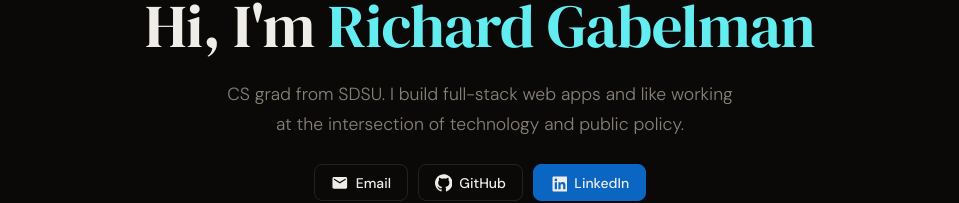
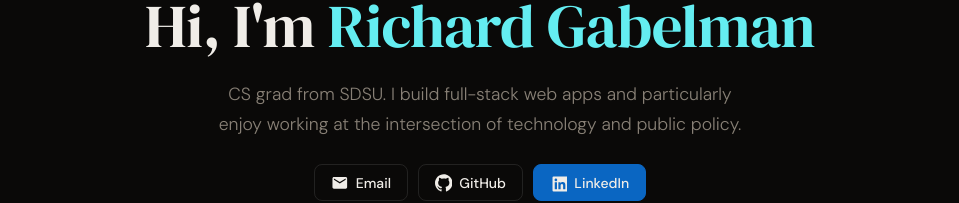
Before and after one commit to RichardGabelman/portfolio, a React (Vite) app: page / in a window 1280 px wide. Shown: the part 169-372 px from the top of the page, without its empty margins (160-1119 px from the left). Built offline with nearby package versions, Linux system fonts and the light colour scheme.

Commit message:
adjust description

```diff
--- a/src/App.jsx
+++ b/src/App.jsx
@@ -13,7 +13,7 @@ const Header = () => {
         Hi, I'm <span id="name">Richard Gabelman</span>
       </h1>
       <p className="subtext">
-        CS grad from SDSU. I build full-stack web apps and like working at the
+        CS grad from SDSU. I build full-stack web apps and particularly enjoy working at the
         intersection of technology and public policy.
       </p>
       <nav className="contact-links">
```
